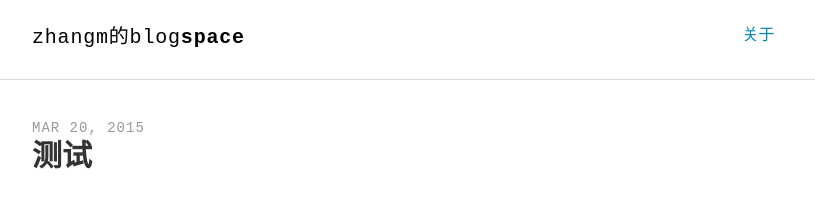
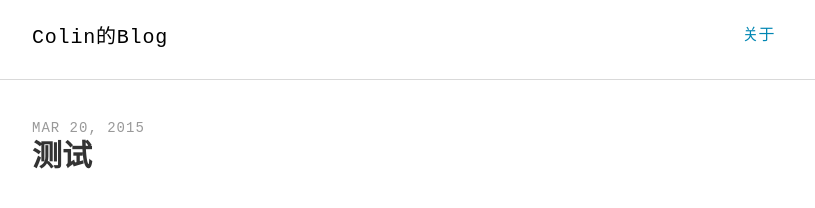
Before and after one commit to colin-zhang/colin-zhang.github.io, a Jekyll site: the page built from _posts/2015-03-20-测试.md, in a window 1280 px wide. Shown: the top 208 px of the page, without its empty margins (232-1047 px from the left). Built offline with Jekyll 4.4.1, drawn with Linux system fonts in a browser that asks for light colours; some web fonts are replaced.

Commit message:
change url

```diff
--- a/_config.yml
+++ b/_config.yml
@@ -1,9 +1,9 @@
 # Site settings
-title_left    : "zhangm的blog"
-title_right   : "space" # default: ""
+title_left    : "Colin的Blog"
+title_right   : "" # default: ""
 description   : "欢迎"
 keywords      : "blog"
-url           : http://realzhangm.github.io/ # site url
+url           : http://blog.m-zhang.cn # site url
 baseurl       : "" # apply repo name like "/myproject" if used under gh-pages branch, else (under master branch) just leave empty/blank
 cover         : "" # image uri like logo/cover image for site seo
 
@@ -14,7 +14,7 @@
 postshare_enabled : false
 
 # Build settings
-permalink   : /:year/:title/
+permalink   : /:year/:month:title/
 markdown    : kramdown
 highlighter : rouge
 
```
